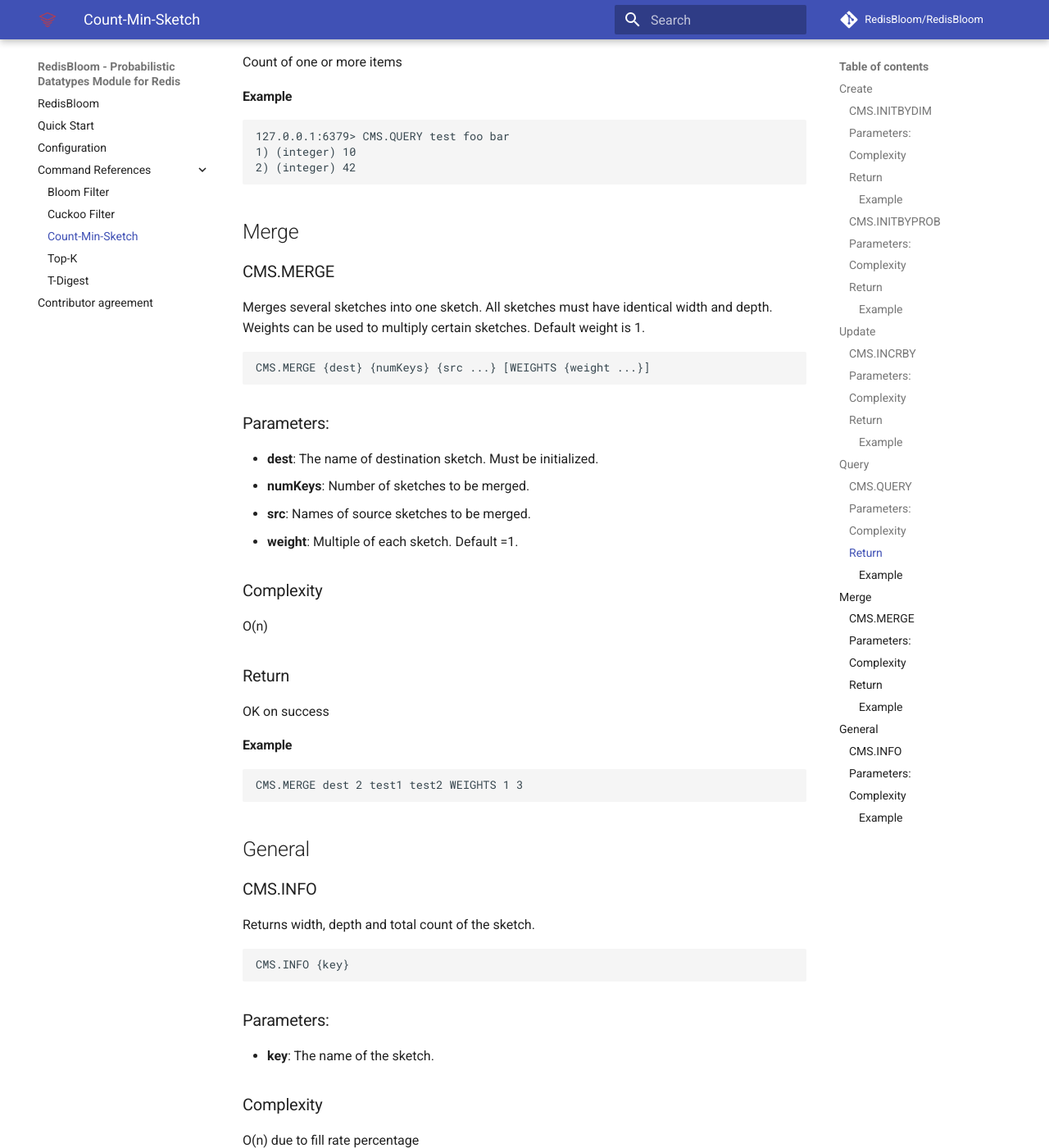
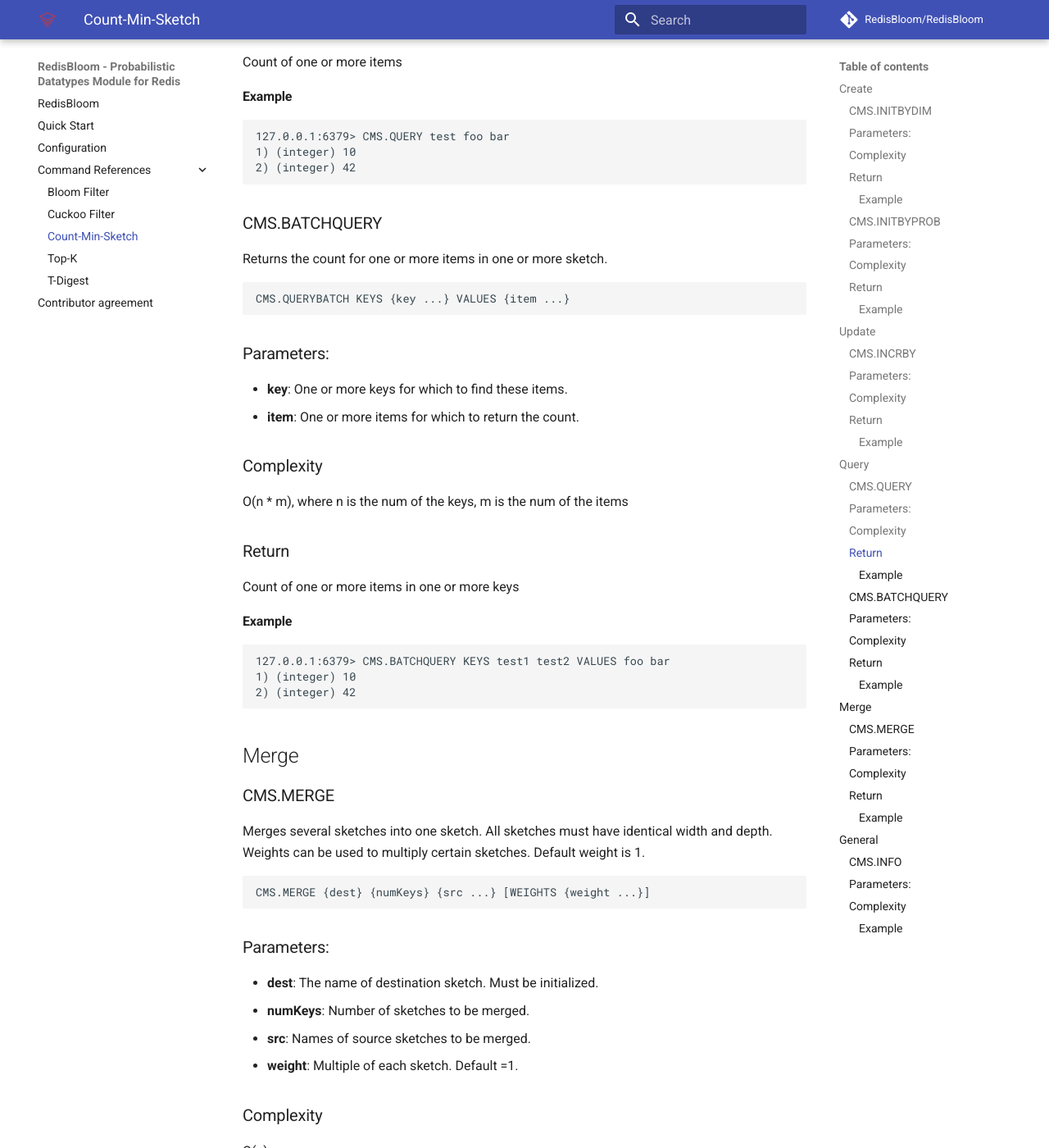
Before and after one commit to RedisBloom/RedisBloom, an MkDocs documentation site: the page built from docs/CountMinSketch_Commands.md, in a window 1280 px wide and 1400 px high, scrolled down 2791 px. Shown: the whole window at 82% size. Built offline with MkDocs 1.6.1 and Material for MkDocs 9.7.7, drawn with Linux system fonts in a browser that asks for light colours; comment, search, counter and statistics services are not loaded.

Commit message:
MOD: ADD TEST

````diff
--- a/docs/CountMinSketch_Commands.md
+++ b/docs/CountMinSketch_Commands.md
@@ -125,6 +125,35 @@
 2) (integer) 42
 ```
 
+### CMS.BATCHQUERY
+
+Returns the count for one or more items in one or more sketch.
+
+```
+CMS.QUERYBATCH KEYS {key ...} VALUES {item ...}
+```
+
+### Parameters:
+
+* **key**: One or more keys for which to find these items.
+* **item**: One or more items for which to return the count.
+
+### Complexity
+
+O(n * m), where n is the num of the keys, m is the num of the items
+
+### Return
+
+Count of one or more items in one or more keys
+
+#### Example
+
+```
+127.0.0.1:6379> CMS.BATCHQUERY KEYS test1 test2 VALUES foo bar
+1) (integer) 10
+2) (integer) 42
+```
+
 ## Merge
 
 ### CMS.MERGE
````
Also changed, not shown: 1 other file.
